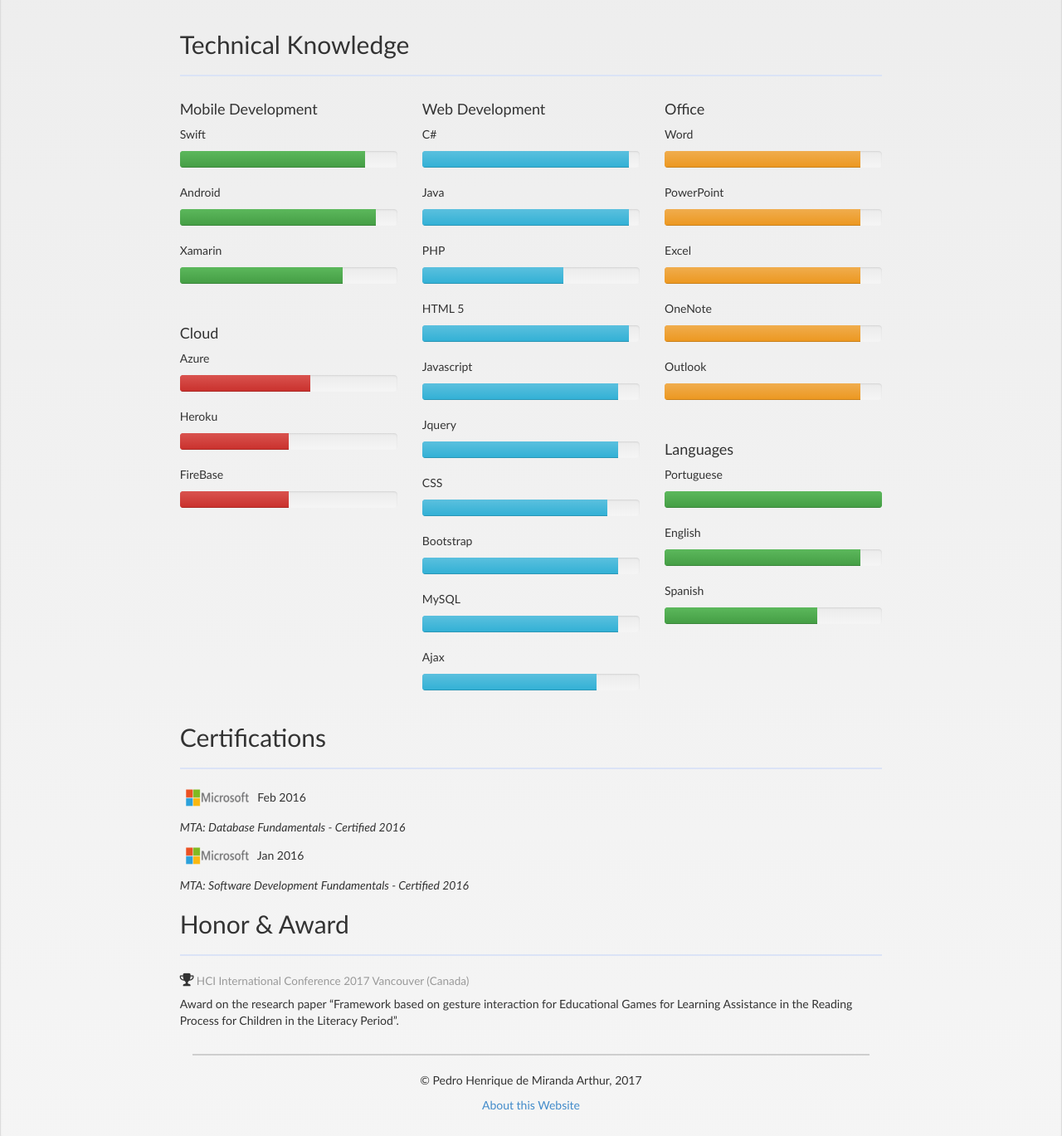
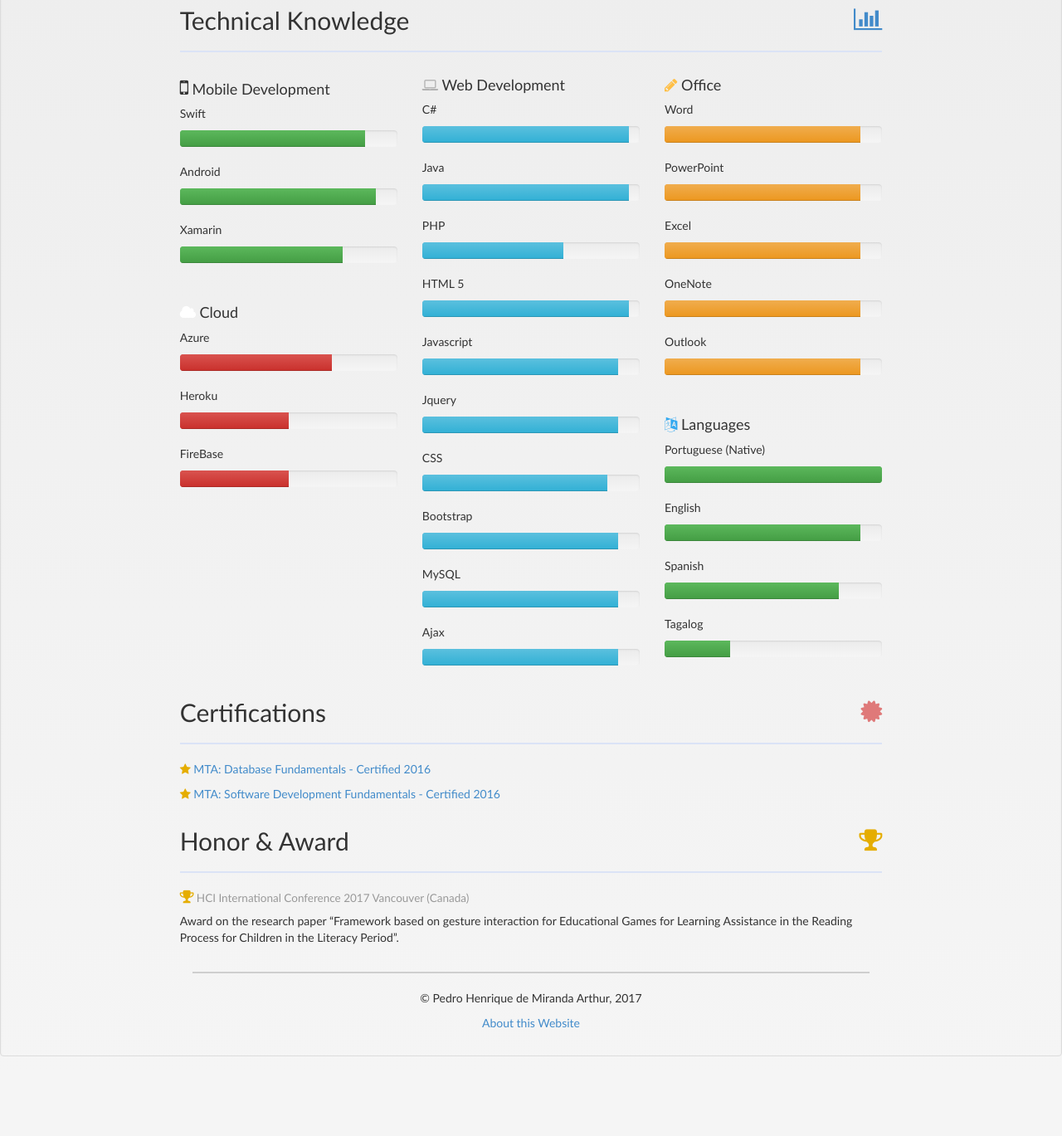
Before and after one commit to pedrohma/pedrohma.github.io, a plain HTML site: page moreInfo.html in a window 1280 px wide. Shown: the part 1127-2496 px from the top of the page at 83% size. After the commit the page ends 2420 px from the top, so only its background shows below. Drawn offline with Linux system fonts and the light colour scheme.

Commit message:
Changing layouts

```diff
--- a/css/style.css
+++ b/css/style.css
@@ -7,6 +7,11 @@ h1{
 }
 
 h3{
+	text-align: center;
+}
+
+h5{
+	margin-top: 20px;
 	text-align: center;
 }
 
@@ -68,6 +73,7 @@ h3{
 }
 
 .certifications{
+	margin-left: 20px;
 	-webkit-transform: scale(1);
 	transform: scale(1);
 	-webkit-transition: .3s ease-in-out;
@@ -77,6 +83,43 @@ h3{
 .certifications:hover{
 	-webkit-transform: scale(1.1);
 	transform: scale(1.1);
+}
+
+.fa-trophy{
+	color: #e5ad00;
+}
+
+.fa-graduation-cap{
+	color: black;
+}
+
+.fa-desktop{
+	color: #c7c7c7;
+}
+
+.fa-certificate{
+	color: #df7979;
+}
+
+.fa-mobile{
+	color: #333333;
+	font-size: 24px;
+}
+
+.fa-cloud{
+	color: #ffffff;
+}
+
+.fa-laptop{
+	color: #b0b0b0;
+}
+
+.fa-language{
+	color: #33a9f0;
+}
+
+.fa-pencil{
+	color: #ffbf45;
 }
 
 /* Large Devices, Wide Screens */
@@ -137,6 +180,9 @@ h3{
 	#work-title{
 		text-align: center;
 	}
+	#infos p{
+		margin-left: 20px;
+	}
 }
 
 /* Custom, iPhone Retina */
@@ -168,5 +214,8 @@ h3{
 	#work-title{
 		text-align: center;
 	}
+	#infos p{
+		margin-left: 20px;
+	}
 
 }
--- /dev/null
+++ b/js/util.js
@@ -0,0 +1,89 @@
+function collapseTab(text){
+
+	switch(text){
+		case "graduation":
+			var data = checkClass(graduation);
+			$("#graduation").collapse("toggle");
+			if(data){
+				$('html, body').animate({
+				scrollTop: $("#rowGraduation").offset().top -40
+				}, 800);
+			}
+			else{
+				$('html, body').animate({
+				scrollTop: $("#rowGraduation").offset().top -40
+				}, 800);
+			}
+			break;
+		case "professional":
+			var data = checkClass(professional);
+			$("#professional").collapse("toggle");
+			if(data){
+				$('html, body').animate({
+				scrollTop: $("#rowProfessional").offset().top -45
+				}, 800);
+			}
+			else{
+				$('html, body').animate({
+				scrollTop: $("#rowProfessional").offset().top -40
+				}, 800);
+			}
+			break;
+		case "knowledge":
+			var data = checkClass(knowledge);
+			$("#knowledge").collapse("toggle");
+			if(data){
+				$('html, body').animate({
+				scrollTop: $("#rowKnowledge").offset().top -45
+				}, 800);
+			}
+			else{
+				$('html, body').animate({
+				scrollTop: $("#rowKnowledge").offset().top -40
+				}, 800);
+			}
+			break;
+		case "certifications":
+			var data = checkClass(certifications);
+			$("#certifications").collapse("toggle");
+			if(data){
+				$('html, body').animate({
+				scrollTop: $("#rowCertifications").offset().top -45
+				}, 800);
+			}
+			else{
+				$('html, body').animate({
+				scrollTop: $("#rowCertifications").offset().top -40
+				}, 800);
+			}
+			break;
+		case "honor":
+			var data = checkClass(honor);
+			$("#honor").collapse("toggle");
+			if(data){
+				$('html, body').animate({
+				scrollTop: $("#rowHonor").offset().top -45
+				}, 800);
+			}
+			else{
+				$('html, body').animate({
+				scrollTop: $("#rowHonor").offset().top -40
+				}, 800);
+			}
+			break;
+		default:
+			break;
+	}
+
+}
+
+function checkClass(id){
+	var className = $(id).attr('class');
+	if(className == 'collapse'){
+		// When it open
+		return true;
+	}
+	else{
+		return false;
+	}
+}
--- a/cv.html
+++ b/moreInfo.html
@@ -14,12 +14,13 @@
   <script type="text/javascript" src="js/jquery-1.11.1.min.js"></script>
   <script type="text/javascript" src="js/bootstrap.js"></script>
   <script type="text/javascript" src="js/bootstrap.min.js"></script>
+  <script type="text/javascript" src="js/util.js"></script>
 
 </head>
 
 <body class="well">
 
-  <nav class="navbar navbar-default navbar-fixed-top">
+  <nav class="navbar navbar-default navbar-fixed-top" style=" position: fixed; ">
 	<div class="container-fluid">
 	  <div class="navbar-header">
 		<button type="button" class="navbar-toggle collapsed" data-toggle="collapse" data-target="#navbar" aria-expanded="false" aria-controls="navbar">
@@ -32,7 +33,7 @@
 		<ul class="nav navbar-nav navbar-left">
 		</ul>
 		<ul class="nav navbar-nav navbar-right">
-		  <li class="active"><a href="cv.html">CV</a></li>
+		  <li class="active"><a href="moreInfo.html">More Info</a></li>
 		  <li><a href="contact.html">Contact</a></li>
 		</ul>
 	  </div><!--/.nav-collapse -->
@@ -51,25 +52,27 @@
 			<h2>Pedro Henrique de Miranda Arthur</h2>
 			<hr/ style="border: 1pt solid #dbe3f6;">
 			<div id="infos">
-			<h4>Mackenzie Presbiterian University</h4>
-			<p>1320 West 23rd Street, Los Angeles</p>
-			<p><abbr title="Phone">P:</abbr> (818) 877-9967</p>
-			<p><a href="mailto:pedrohma95@gmail.com">pedrohma95@gmail.com</p></a>
+				<p>Los Angeles, California</p>
+				<p><abbr title="Phone">P:</abbr> (310) 402-1702</p>
+				<p><a href="mailto:pedrohma95@gmail.com">pedrohma95@gmail.com</p></a>
 			</div>
-			</div>
+		</div>
 
-			<div class="row">
-				<h2>Degrees</h2>
+			<div class="row" id="rowGraduation">
+				<h2>Degrees <a href="#" onclick="collapseTab('graduation');"><i class="fa fa-graduation-cap" aria-hidden="true" style="float:right"></i></a></h2>
 				<hr/ style="border: 1pt solid #dbe3f6;">
+				<div id="graduation" class="collapse in">
 				<h4><img src="img/mackenzie.png" class="mackenzie"/> Mackenzie Presbiterian University, São Paulo, SP, 2016</h4>
 				<em>Systems Information</em>
 				<h4><img src="img/mackenzie.png" class="mackenzie"/> Mackenzie Presbiterian University, São Paulo, SP, 2015</h4>
 				<em>Technology in Analysis and Development of Systems</em>
+				</div>
 			</div>
 
-			<div class="row">
-				<h2>Professional Employment</h2>
+			<div class="row" id="rowProfessional">
+				<h2>Professional Employment <a href="#" onclick="collapseTab('professional');"><i class="fa fa-desktop" aria-hidden="true" style="float:right"></i></a></h2>
 				<hr/ style="border: 1pt solid #dbe3f6;">
+				<div id="professional" class="collapse in">
 				<div class="row">
 					<div class="col-md-1">
 						<p><img src="img/microsoft-logo.png" class="microsoft"/></p>
@@ -128,19 +131,19 @@
 					<br/>
 					</div>
 				</div>
-
+				</div>
 			</div>
 
-		<div class="row">
-				<h2>Technical Knowledge</h2>
+		<div class="row" id="rowKnowledge">
+				<h2>Technical Knowledge <a href="#" onclick="collapseTab('knowledge');"><i class="fa fa-bar-chart" aria-hidden="true" style="float:right"></i></a></h2>
 				<hr/ style="border: 1pt solid #dbe3f6;">
-
+				<div id="knowledge" class="collapse in">
 				<div class="row">
 					<div class="col-sm-4">
-					<h4>Mobile Development</h4>
+					<h4><i class="fa fa-mobile" aria-hidden="true"></i> Mobile Development</h4>
 						<p>Swift</p>
 						<div class="progress">
-						  <div class="progress-bar progress-bar-success" role="progressbar" aria-valuenow="85" aria-valuemin="0" aria-valuemax="100" style="width: 85%">
+						  <div id="swift" class="progress-bar progress-bar-success" role="progressbar" aria-valuenow="85" aria-valuemin="0" aria-valuemax="100" style="width: 85%" onmouseover="activateBar(this.id);">
 						  </div>
 						</div>
 						<p>Android</p>
@@ -155,10 +158,10 @@
 						</div>
 
 						<br/>
-						<h4>Cloud</h4>
+						<h4><i class="fa fa-cloud" aria-hidden="true"></i> Cloud</h4>
 						<p>Azure</p>
 						<div class="progress">
-						  <div class="progress-bar progress-bar-danger" role="progressbar" aria-valuenow="60" aria-valuemin="0" aria-valuemax="100" style="width: 60%">
+						  <div class="progress-bar progress-bar-danger" role="progressbar" aria-valuenow="70" aria-valuemin="0" aria-valuemax="100" style="width: 70%">
 						  </div>
 						</div>
 						<p>Heroku</p>
@@ -174,7 +177,7 @@
 					</div>
 
 					<div class="col-sm-4">
-					<h4>Web Development</h4>
+					<h4><i class="fa fa-laptop" aria-hidden="true"></i> Web Development</h4>
 						<p>C#</p>
 						<div class="progress">
 						  <div class="progress-bar progress-bar-info" role="progressbar" aria-valuenow="95" aria-valuemin="0" aria-valuemax="100" style="width: 95%">
@@ -222,13 +225,13 @@
 						</div>
 						<p>Ajax</p>
 						<div class="progress">
-						  <div class="progress-bar progress-bar-info" role="progressbar" aria-valuenow="80" aria-valuemin="0" aria-valuemax="100" style="width: 80%">
+						  <div class="progress-bar progress-bar-info" role="progressbar" aria-valuenow="90" aria-valuemin="0" aria-valuemax="100" style="width: 90%">
 						  </div>
 						</div>
 					</div>
 
 					<div class="col-sm-4">
-					<h4>Office</h4>
+					<h4><i class="fa fa-pencil" aria-hidden="true"></i> Office</h4>
 						<p>Word</p>
 						<div class="progress">
 						  <div class="progress-bar progress-bar-warning" role="progressbar" aria-valuenow="90" aria-valuemin="0" aria-valuemax="100" style="width: 90%">
@@ -256,8 +259,8 @@
 						</div>
 
 						<br/>
-						<h4>Languages</h4>
-						<p>Portuguese</p>
+						<h4><i class="fa fa-language" aria-hidden="true"></i> Languages</h4>
+						<p>Portuguese (Native)</p>
 						<div class="progress">
 						  <div class="progress-bar progress-bar-success" role="progressbar" aria-valuenow="100" aria-valuemin="0" aria-valuemax="100" style="width: 100%">
 						  </div>
@@ -269,7 +272,12 @@
 						</div>
 						<p>Spanish</p>
 						<div class="progress">
-						  <div class="progress-bar progress-bar-success" role="progressbar" aria-valuenow="70" aria-valuemin="0" aria-valuemax="100" style="width: 70%">
+						  <div class="progress-bar progress-bar-success" role="progressbar" aria-valuenow="80" aria-valuemin="0" aria-valuemax="100" style="width: 80%">
+						  </div>
+						</div>
+						<p>Tagalog</p>
+						<div class="progress">
+						  <div class="progress-bar progress-bar-success" role="progressbar" aria-valuenow="30" aria-valuemin="0" aria-valuemax="100" style="width: 30%">
 						  </div>
 						</div>
 					</div>
@@ -277,22 +285,33 @@
 
 		</div>
 
-
-		<div class="row">
-				<h2>Certifications</h2>
-				<hr/ style="border: 1pt solid #dbe3f6;">
-				<h5><img src="img/microsoft.png" class="certifications" height="30px" width="90px" /> Feb 2016</h5>
-				<em>MTA: Database Fundamentals - Certified 2016</em>
-				<h5><img src="img/microsoft.png" class="certifications" height="30px" width="90px" /> Jan 2016</h5>
-				<em>MTA: Software Development Fundamentals - Certified 2016</em>
 		</div>
 
-		<div class="row">
-				<h2>Honor & Award</h2>
+		<div class="row" id="rowCertifications">
+				<h2>Certifications <a href="#" onclick="collapseTab('certifications');"><i class="fa fa-certificate" aria-hidden="true" style="float:right"></i></a></h2>
 				<hr/ style="border: 1pt solid #dbe3f6;">
+				<div id="certifications" class="collapse in">
+					<div class="row">
+						<div class="col-md-12">
+						<p><i class="fa fa-star" aria-hidden="true" style="color:#e5ad00;"></i> <a href="https://www.youracclaim.com/badges/cdd417ad-9deb-48d0-bd5d-af76bf151675/linked_in?lipi=urn%3Ali%3Apage%3Ad_flagship3_profile_view_base_recent_activity_details_shares%3BoYqf5TzwQumYTTWgUQqB1Q%3D%3D">MTA: Database Fundamentals - Certified 2016</a></p>
+						</div>
+					</div>
+					<div class="row">
+						<div class="col-md-12">
+						<p><i class="fa fa-star" aria-hidden="true" style="color:#e5ad00;"></i> <a href="https://www.youracclaim.com/badges/cdd417ad-9deb-48d0-bd5d-af76bf151675/linked_in?lipi=urn%3Ali%3Apage%3Ad_flagship3_profile_view_base_recent_activity_details_shares%3BoYqf5TzwQumYTTWgUQqB1Q%3D%3D">MTA: Software Development Fundamentals - Certified 2016</a></p>
+					</div>
+				</div>
+		</div>
+
+		<div class="row" id="rowHonor">
+			<div class="col-md-12">
+				<h2>Honor & Award <a href="#" onclick="collapseTab('honor');"><i class="fa fa-trophy" aria-hidden="true" style="float:right"></i></a></h2>
+				<hr/ style="border: 1pt solid #dbe3f6;">
+				<div id="honor" class="collapse in">
 				<h4><i class="fa fa-trophy" aria-hidden="true"></i><small> HCI International Conference 2017 Vancouver (Canada)</small></h4>
 				<p>Award on the research paper “Framework based on gesture interaction for Educational Games for Learning Assistance in the Reading Process for Children in the Literacy Period”.</p>
-		</div>
+				</div>
+			</div>
 		</div>
 
 	<div class="col-md-2">
@@ -302,16 +321,11 @@
 
 
   <div class="row" align="center">
-	  <div class="col-md-2">
-	</div>
-	  <div class="col-md-8">
+	  <div class="col-md-12">
 	  <hr/ style="border: 1pt solid #cecece;">
 	  <p>© Pedro Henrique de Miranda Arthur, 2017</p>
 	  <p><a href="about.html">About this Website</a></p>
 	  </div>
-	  <div class="col-md-2">
-	  </div>
-
   </div>
 
 </body>
```
Also changed, not shown: contact.html (+1 -1 lines), index.html (+3 -2 lines).
